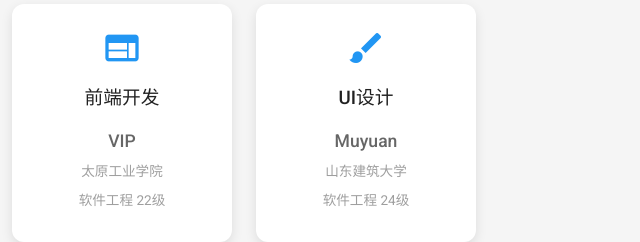
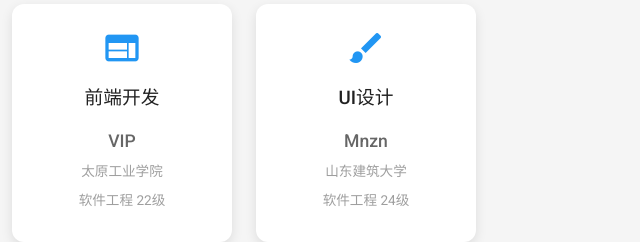
Before and after one commit to DannerTomas/dannertomas.github.io, a plain HTML site: page index.html in a window 1280 px wide. Shown: the part 3920-4162 px from the top of the page, 640-1280 px from the left. Drawn offline with Linux system fonts and the light colour scheme.

Commit message:
Update index.html

```diff
--- a/index.html
+++ b/index.html
@@ -236,7 +236,7 @@
                         <span class="material-icons">brush</span>
                         <div class="developer-content">
                             <h3>UI设计</h3>
-                            <p>Muyuan</p>
+                            <p>Mnzn</p>
                             <p class="school-info">山东建筑大学</p>
                             <p class="school-info">软件工程 24级</p>
                         </div>
```
